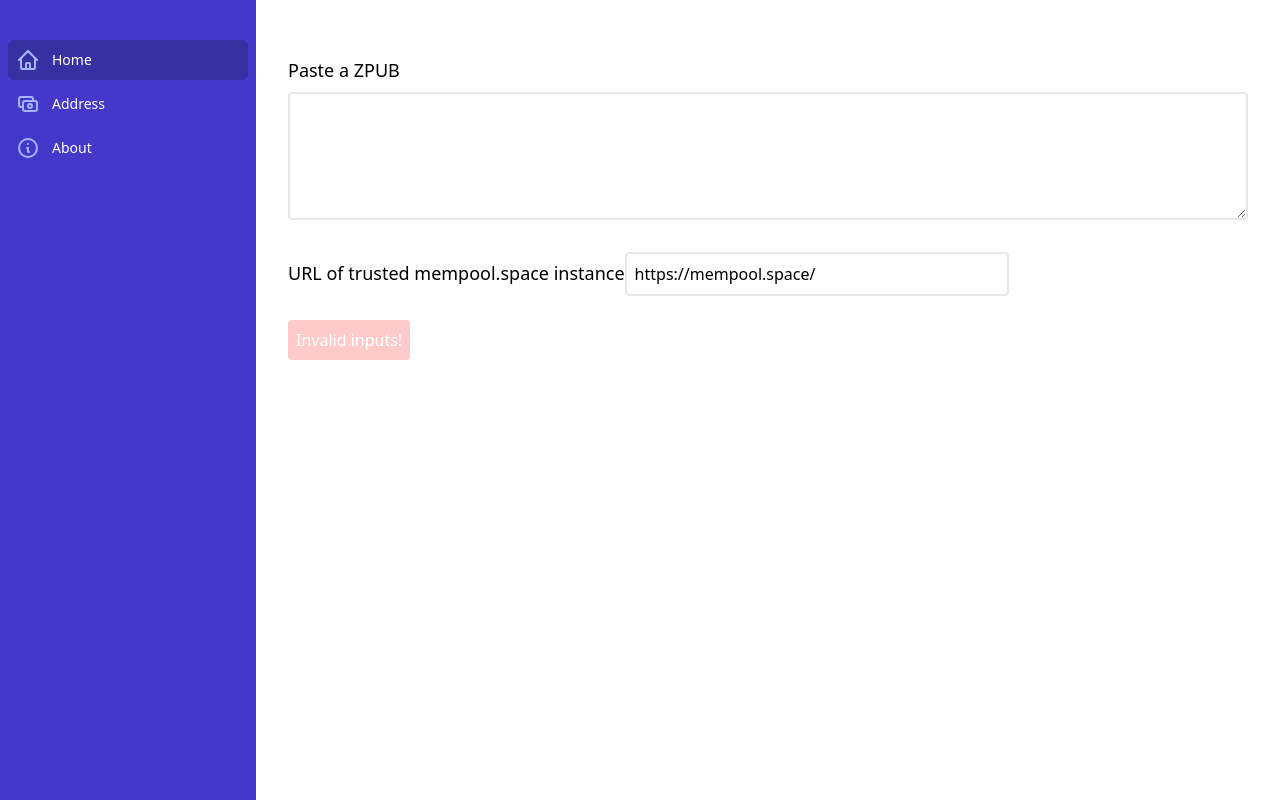
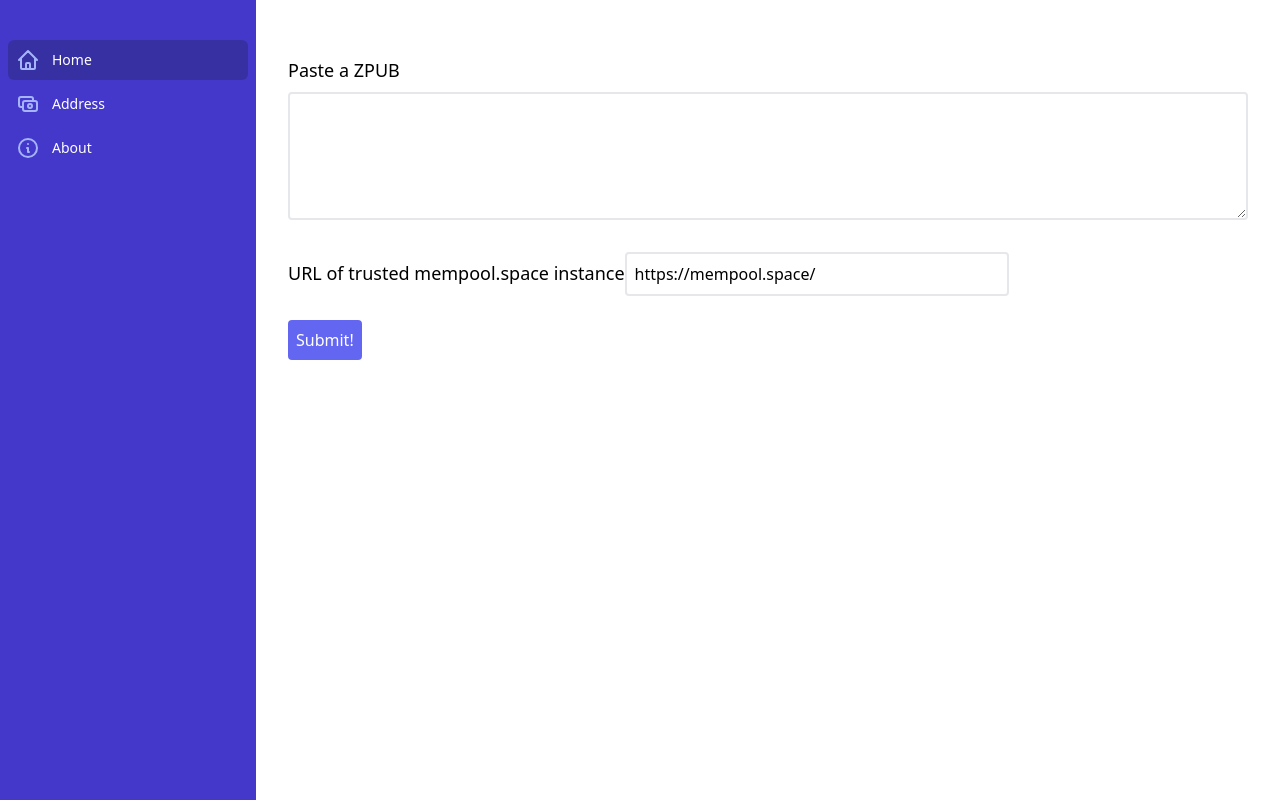
Before and after one commit to abhiShandy/bitcoin-labels, a Next.js app in the folder client/: page / in a window 1280 px wide. Built offline with nearby package versions, Linux system fonts and the light colour scheme.

Commit message:
minor fix

```diff
--- a/client/pages/address.tsx
+++ b/client/pages/address.tsx
@@ -11,19 +11,15 @@ export default function AddressPage() {
   const { xpub } = useContext(XpubContext);
   const [addressList, setAddressList] = useState<string[]>([]);
   const router = useRouter();
-  const { explorerURL } = useContext(ExplorerContext);
 
   useEffect(() => {
     const generateAddressList = async () => {
-      console.log(explorerURL);
-
       if (!xpub) router.push("/");
       try {
         const response = publicKeyToAddressList(xpub);
         if (response.length === 0) console.log("No address found");
         setAddressList(response);
       } catch (error) {
-        console.log(xpub);
         console.log("Error getting addresses. Check XPUB!");
         router.push("/");
       }
--- a/client/pages/index.tsx
+++ b/client/pages/index.tsx
@@ -11,7 +11,7 @@ export default function HomePage() {
   const { xpub, setXpub } = useContext(XpubContext);
   const { explorerURL, setExplorerURL } = useContext(ExplorerContext);
 
-  const [error, setError] = useState(true);
+  const [error, setError] = useState(!xpub && !explorerURL);
 
   const router = useRouter();
 
```
